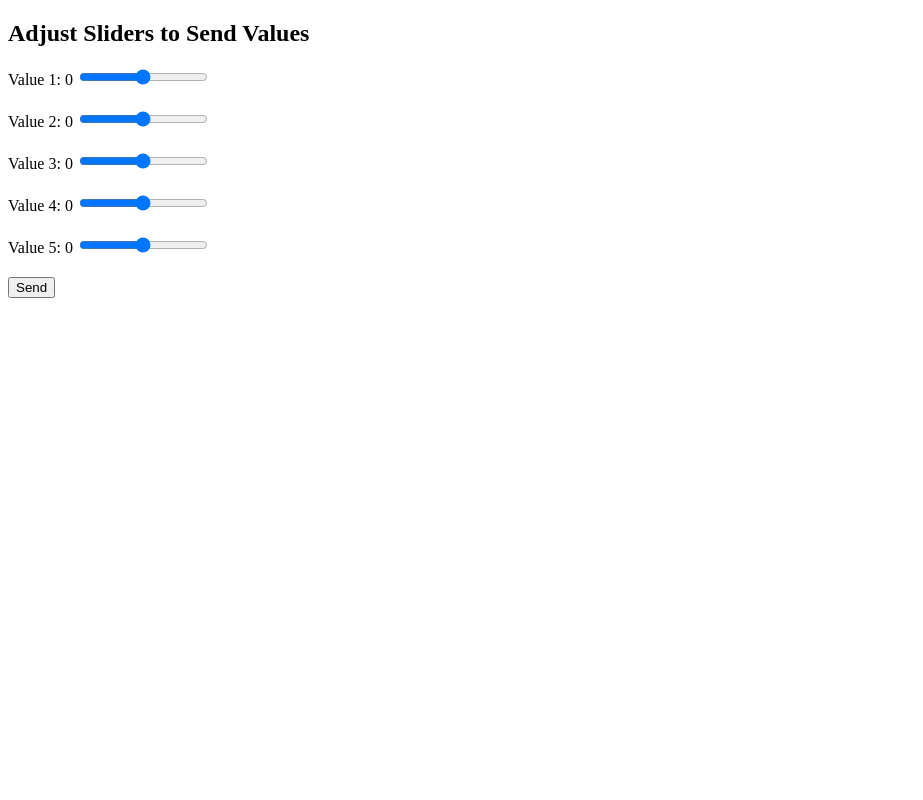
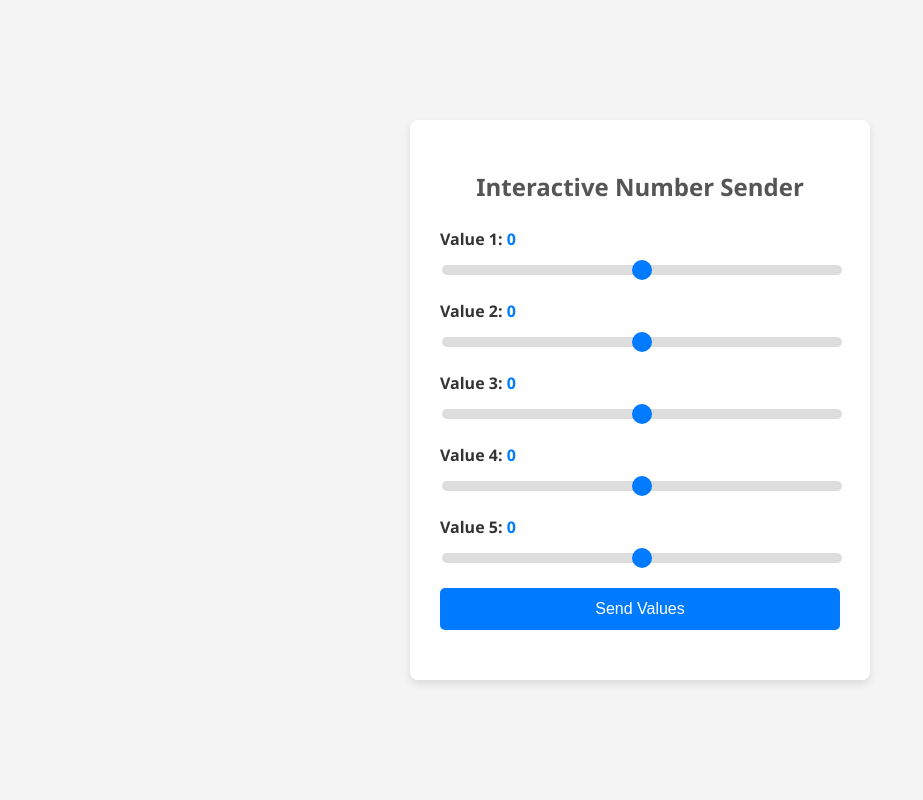
Before and after one commit to lucasgmf/scara-server, a Flask app: page / in a window 1280 px wide. Shown: the whole page, without its empty margins (0-923 px from the left). Run offline with Flask 3, Linux system fonts and the light colour scheme.

Commit message:
improvements on webpage

```diff
--- a/pc-client/templates/index.html
+++ b/pc-client/templates/index.html
@@ -3,10 +3,97 @@
 <head>
     <meta charset="UTF-8">
     <meta name="viewport" content="width=device-width, initial-scale=1.0">
-    <title>Send Numbers</title>
+    <title>Interactive Number Sender</title>
     <style>
+        body {
+            font-family: 'Segoe UI', Tahoma, Geneva, Verdana, sans-serif;
+            display: flex;
+            justify-content: center;
+            align-items: center;
+            height: 100vh;
+            margin: 0;
+            background-color: #f4f4f4;
+            color: #333;
+        }
+
+        .container {
+            width: 400px;
+            padding: 30px;
+            background-color: #fff;
+            border-radius: 8px;
+            box-shadow: 0 4px 8px rgba(0, 0, 0, 0.1);
+        }
+
+        h2 {
+            text-align: center;
+            margin-bottom: 25px;
+            color: #555;
+        }
+
         .slider-container {
             margin-bottom: 20px;
+        }
+
+        .slider-container label {
+            display: block;
+            margin-bottom: 8px;
+            font-weight: 600;
+        }
+
+        .slider-container input[type="range"] {
+            width: 100%;
+            -webkit-appearance: none;
+            height: 10px;
+            border-radius: 5px;
+            background: #ddd;
+            outline: none;
+            -webkit-transition: .2s;
+            transition: opacity .2s;
+        }
+
+        .slider-container input[type="range"]::-webkit-slider-thumb {
+            -webkit-appearance: none;
+            appearance: none;
+            width: 20px;
+            height: 20px;
+            border-radius: 50%;
+            background: #007bff;
+            cursor: pointer;
+        }
+
+        .slider-container input[type="range"]::-moz-range-thumb {
+            width: 20px;
+            height: 20px;
+            border-radius: 50%;
+            background: #007bff;
+            cursor: pointer;
+        }
+
+        .slider-container span {
+            font-weight: bold;
+            color: #007bff;
+        }
+
+        button[type="submit"] {
+            width: 100%;
+            padding: 12px;
+            border: none;
+            border-radius: 5px;
+            background-color: #007bff;
+            color: white;
+            font-size: 16px;
+            cursor: pointer;
+            transition: background-color 0.3s ease;
+        }
+
+        button[type="submit"]:hover {
+            background-color: #0056b3;
+        }
+
+        #status {
+            text-align: center;
+            margin-top: 20px;
+            color: #28a745;
         }
     </style>
     <script>
@@ -25,15 +112,20 @@
             })
             .then(response => response.text())
             .then(data => {
-                document.getElementById("status").innerText = "Values sent!";
+                document.getElementById("status").innerText = "Values sent successfully!";
                 setTimeout(() => document.getElementById("status").innerText = "", 2000); // Clear message after 2 sec
             })
-            .catch(error => console.error("Error:", error));
+            .catch(error => {
+                console.error("Error:", error);
+                document.getElementById("status").innerText = "Error sending values.";
+                setTimeout(() => document.getElementById("status").innerText = "", 2000);
+            });
         }
     </script>
 </head>
 <body>
-    <h2>Adjust Sliders to Send Values</h2>
+    <div class="container">
+        <h2>Interactive Number Sender</h2>
         <form id="sliderForm" onsubmit="sendValues(event)">
             <div class="slider-container">
                 <label>Value 1: <span id="val1">0</span></label>
@@ -55,8 +147,9 @@
                 <label>Value 5: <span id="val5">0</span></label>
                 <input type="range" name="num5" id="slider5" min="-180" max="180" value="0" oninput="updateValue('slider5', 'val5')">
             </div>
-        <button type="submit">Send</button>
+            <button type="submit">Send Values</button>
         </form>
         <p id="status"></p>
+    </div>
 </body>
 </html>
```
Lines whose indentation alone changed are shown as unchanged.
